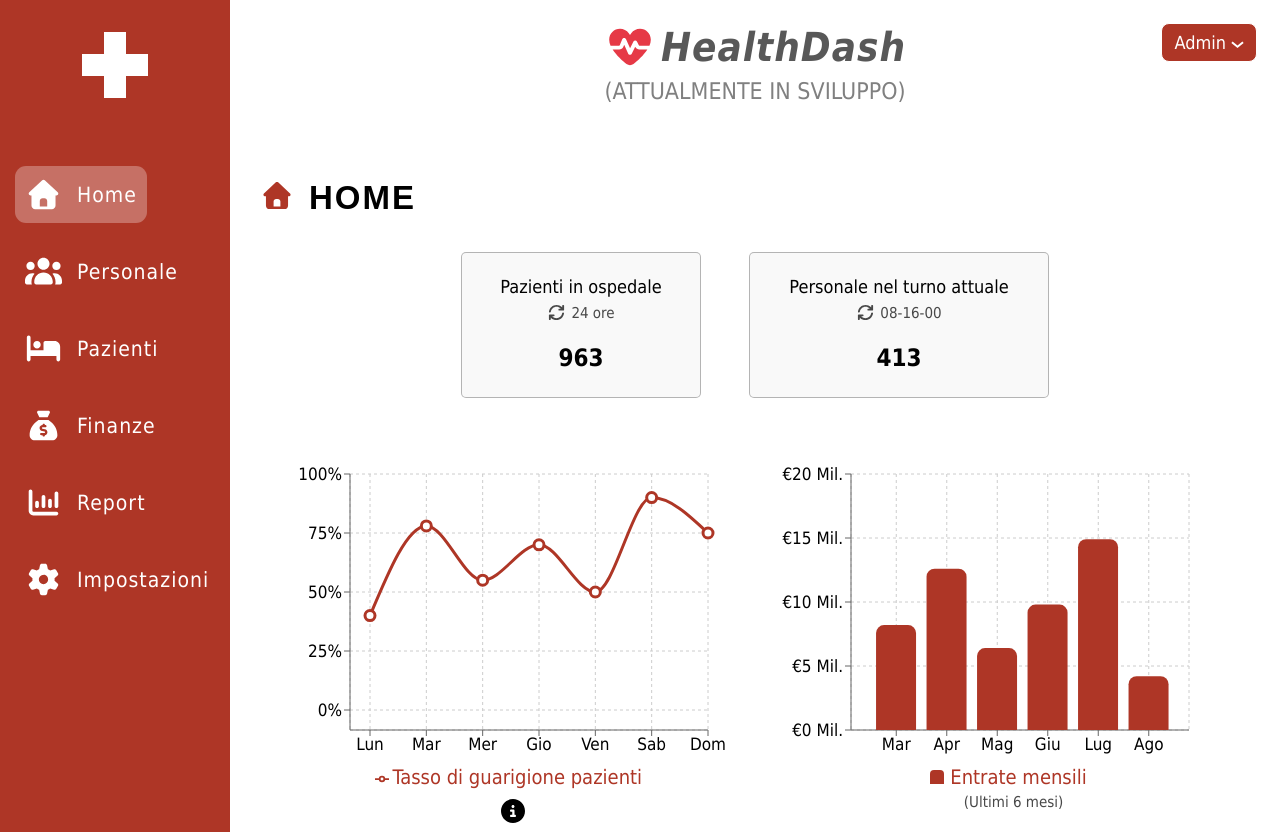
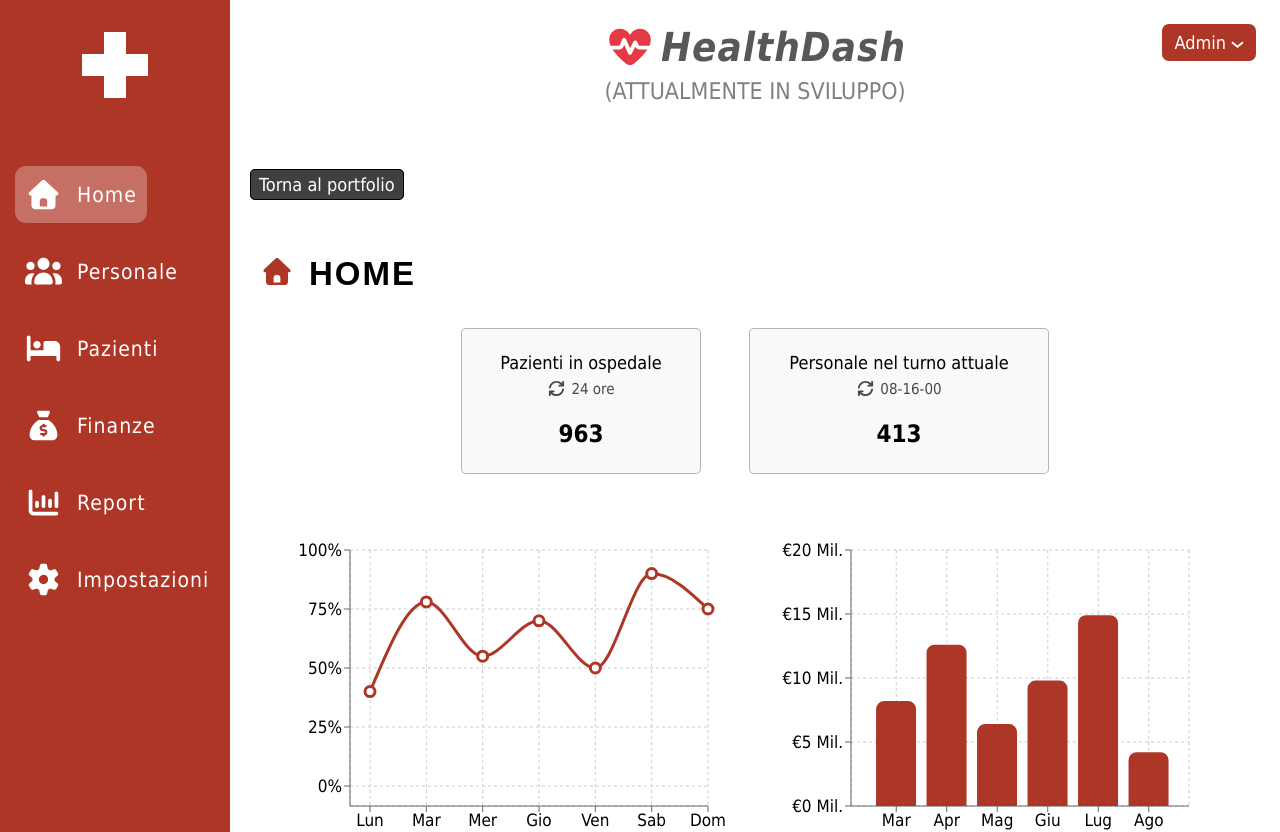
Before and after one commit to stefano-webdev/HealthDash, a React (Vite) app: page / in a window 1280 px wide. Shown: the top 832 px of the page. Built offline with nearby package versions, Linux system fonts and the light colour scheme.

Commit message:
Added back to portfolio button

```diff
--- a/index.html
+++ b/index.html
@@ -4,7 +4,7 @@
     <meta charset="UTF-8" />
     <link rel="icon" type="image/svg+xml" href="/vite.svg" />
     <meta name="viewport" content="width=device-width, initial-scale=1.0" />
-    <title>Vite + React + TS</title>
+    <title>HealthDash</title>
   </head>
   <body>
     <div id="root"></div>
--- a/src/App.tsx
+++ b/src/App.tsx
@@ -11,6 +11,7 @@ function App() {
       <Header />
       <main>
         <HealthDashLogo />
+        <a id="torna_portfolio" href="https://stefanodev.it/">Torna al portfolio</a>
         <div id="mainContainer">
           <Outlet />
         </div>
--- a/src/styles/global.css
+++ b/src/styles/global.css
@@ -11,11 +11,26 @@
 }
 
 button,
-a {
+a,
+li {
     -webkit-tap-highlight-color: transparent;
     user-select: none;
     -webkit-user-select: none;
     cursor: pointer;
+}
+
+a#torna_portfolio {
+    font-size: 16px;
+    font-family: Tahoma, Verdana, Arial, Helvetica, sans-serif;
+    color: #fff;
+    background-color: #414040;
+    padding: 4px 8px;
+    border-radius: 5px;
+    border: 1px solid black;
+    text-decoration: none;
+    outline-offset: 5px;
+    outline-color: #000;
+    margin-left: 20px;
 }
 
 p {
@@ -24,7 +39,9 @@ p {
     color: black;
 }
 
-input, label, button {
+input,
+label,
+button {
     font-size: 16px;
 }
 
@@ -52,7 +69,7 @@ body {
 }
 
 #mainContainer {
-    margin: 0px 15px;
+    margin: 55px 15px 0px 15px;
 }
 
 /* Reusable classes for boxes in sections/routes */
--- a/src/styles/responsive.css
+++ b/src/styles/responsive.css
@@ -83,6 +83,10 @@
     }
 
     body p {
+        font-size: 18px;
+    }
+
+    body a#torna_portfolio {
         font-size: 18px;
     }
 
@@ -252,7 +256,7 @@
     }
 
     body #mainContainer {
-        margin: 0px;
+        margin: 55px 0px 0px 0px;
     }
 
     body .flexGroupDesktop {
```
